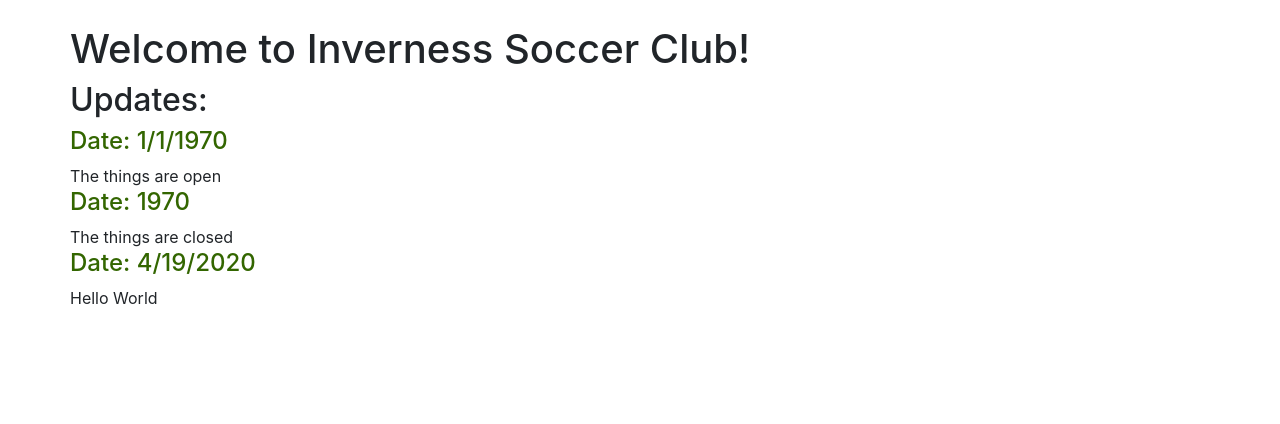
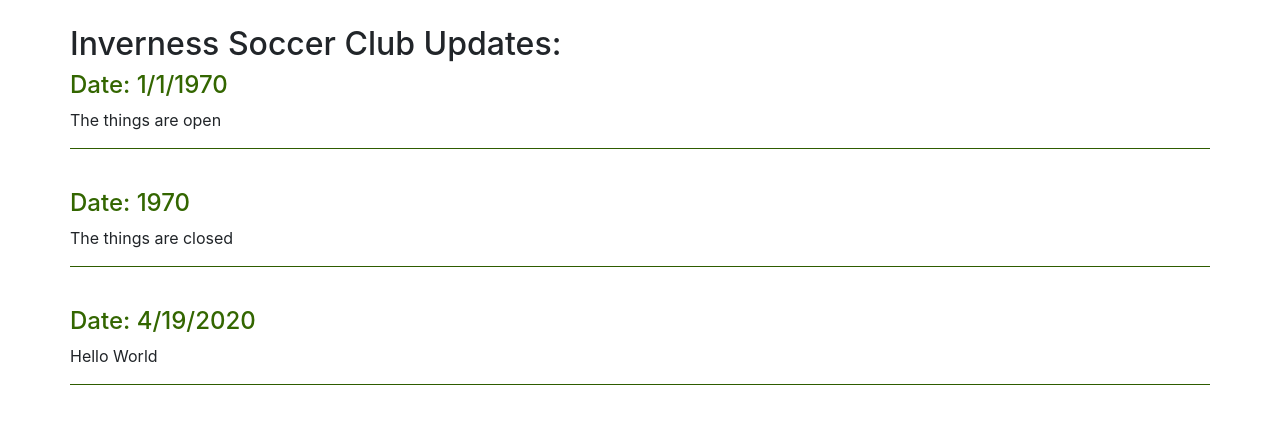
Before and after one commit to AkashChandra-02/InvernessSoccer, a PHP site: page / in a window 1280 px wide. Shown: the part 138-562 px from the top of the page. Run offline with PHP 8.4, Linux system fonts and the light colour scheme.

Commit message:
Add files via upload

```diff
--- a/index.php
+++ b/index.php
@@ -6,11 +6,19 @@ h4
 {
 	color: #336600;
 }
+
+hr
+{
+        height: 5px;
+        background-color: #336600;
+        border: none;
+}
+
 </style>
 <link rel="SHORTCUT ICON" href="favicon.ico" type="image/x-icon" />
 <link rel="ICON" href="favicon.ico" type="image/ico" />
 
-<title>Inverness Soccer Club</title>
+<title>Welcome to Inverness Soccer Club!</title>
 
 <link rel="stylesheet" type="text/css" href="css/bootstrap.css">
 <link rel="stylesheet" type="text/css" href="css/sticky-footer-navbar.css">
@@ -57,16 +65,15 @@ h4
     </header>
 <!--Body-->
 <div role="main" class="container">
-	<h1>Welcome to Inverness Soccer Club!</h1>
-	<h2>Updates:</h2>
+	<h2>Inverness Soccer Club Updates:</h2>
 <?php
 
-$start = '<h4>';
+$start = '<hr><br><h4>';
 $end = '</h4>';
 $myfile = fopen("txt/updates.txt", "r") or die("<h3>There are no updates! Please contact the commissioner for help</h3>");
 
 $line =  fgets($myfile);
-$out = $start.$line.$end;
+$out = '<h4>'.$line.$end;
 echo $out;
 
 while(!feof($myfile)) {
@@ -80,7 +87,7 @@ while(!feof($myfile)) {
 		echo $line;
 	}
 }
-echo '</div></div>';
+echo '<hr></div></div>';
 fclose($myfile);
 ?>
 
```
